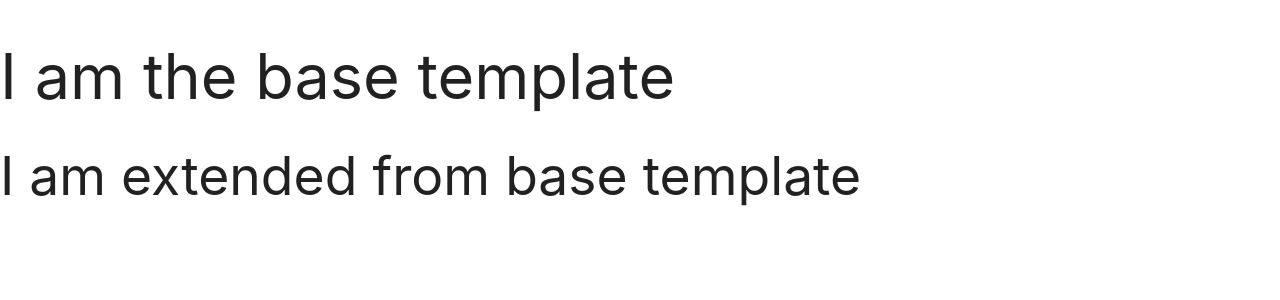
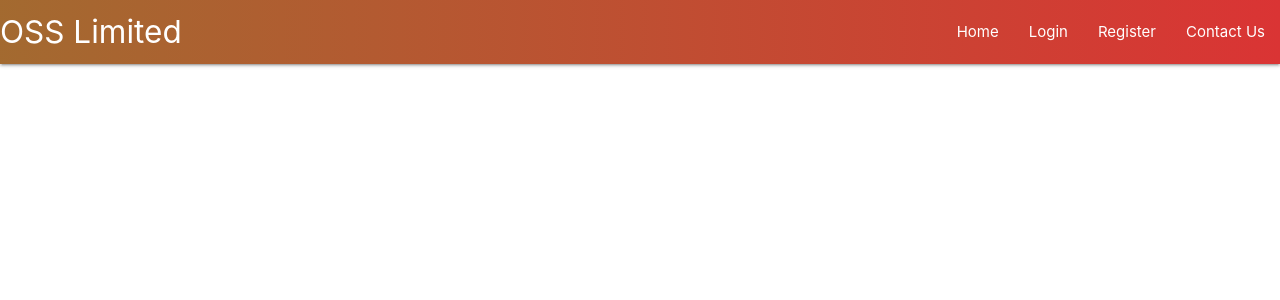
Before and after one commit to shiva123-coder/one-stop-solution, a Flask app: page / in a window 1280 px wide. Shown: the top 300 px of the page. Run offline with Flask 2, Linux system fonts and the light colour scheme; data that the repository does not hold is empty; some libraries are stand-ins or nearby versions.

Commit message:
Add Materalize Navbar and mobile Sidenav.

```diff
--- a/app.py
+++ b/app.py
@@ -27,11 +27,10 @@ app.secret_key = os.environ.get("SERCET_KEY")
 
 mongo = PyMongo(app)
 
-
 # route to landing page
 @app.route("/")
-@app.route("/home_page")
-def home_page():
+@app.route("/home")
+def home():
     jobs = mongo.db.jobs.find()
     return render_template("home.html", jobs=jobs)
 
--- a/static/css/style.css
+++ b/static/css/style.css
@@ -0,0 +1,3 @@
+.nav-extended {
+    background: linear-gradient(to right, #a06529f7, #da3434);
+}
--- a/static/js/script.js
+++ b/static/js/script.js
@@ -0,0 +1,3 @@
+$(document).ready(function(){
+    $('.sidenav').sidenav();
+  });
--- a/templates/base.html
+++ b/templates/base.html
@@ -11,7 +11,29 @@
     <title>One Stop Solutions</title>
 </head>
 <body>
-    <h1>I am the base template </h1>
+    <header>
+<!------navbar----->
+  <nav class="nav-extended">
+    <div class="nav-wrapper">
+      <a href="#!" class="brand-logo">OSS Limited</a>
+      <a href="{{ url_for('home') }}" data-target="mobile-demo" class="sidenav-trigger right"><i class="fas fa-bars"></i></a>
+      <ul class="right hide-on-med-and-down">
+        <li><a href="{{ url_for('home') }}">Home</a></li>
+        <li><a href="#">Login</a></li>
+        <li><a href="#">Register</a></li>
+        <li><a href="#">Contact Us</a></li>
+      </ul>
+    </div>
+  </nav>
+<!-----mobile sidenav------->
+  <ul class="sidenav" id="mobile-demo">
+        <li><a href="{{ url_for('home') }}">Home</a></li>
+        <li><a href="#">Login</a></li>
+        <li><a href="#">Register</a></li>
+        <li><a href="#">Contact Us</a></li>
+      </ul>
+  </ul>
+    </header>
    {% block content %}
 
    {% endblock %}
--- a/templates/home.html
+++ b/templates/home.html
@@ -1,11 +1,9 @@
 {% extends "base.html" %}
 {% block content %}
-
-    <h2>I am extended from base template</h2>
     {% for job in jobs %}
         {{ job.job_type }} <br>
         {{ job.company_name }} <br>
-        {{ job.area_covered }} <br>
+        {{ job.area_coverd }} <br>
         {{ job.contact_no }} <br>
         {{ job.email }} <br>
         {{ job.image }} <br>
```
Also changed, not shown: README.md.
